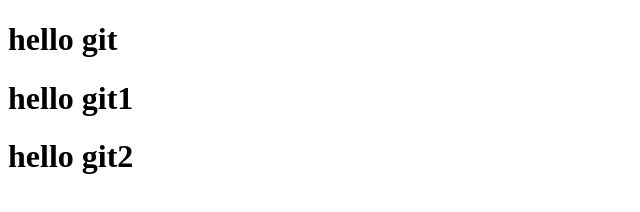
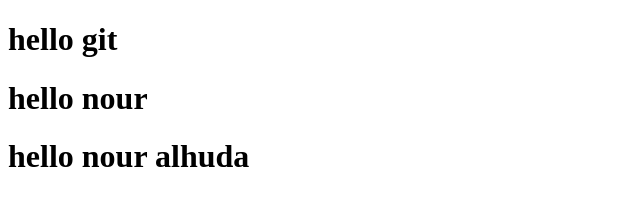
Before and after one commit to NourAlhuda123/repopo, a plain HTML site: page index.html in a window 1280 px wide. Shown: the whole page, without its empty margins (0-640 px from the left). Drawn offline with Linux system fonts and the light colour scheme.

Commit message:
Update index.html

```diff
--- a/index.html
+++ b/index.html
@@ -7,7 +7,7 @@
 </head>
 <body>
     <h1>hello git </h1>
-    <h1>hello git1 </h1>
-    <h1>hello git2 </h1>
+    <h1>hello nour  </h1>
+    <h1>hello nour alhuda  </h1>
 </body>
 </html>
```
